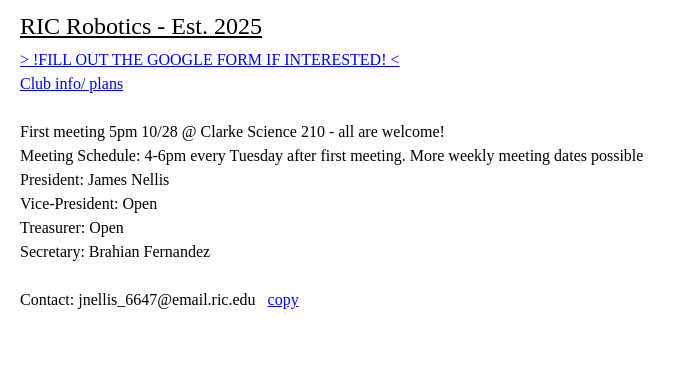
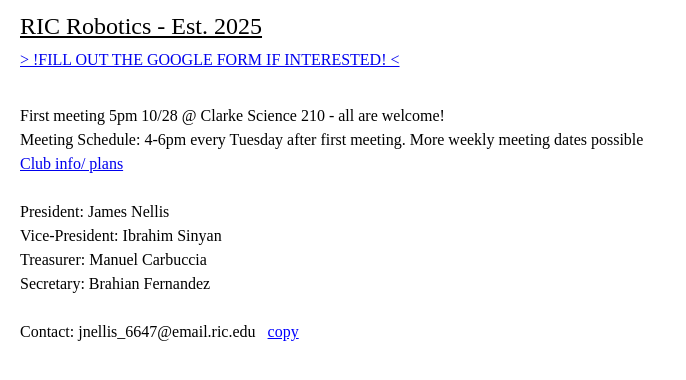
Before and after one commit to RICRobotics/ricrobotics.github.io, a plain HTML site: page index.html in a window 1280 px wide. Shown: the whole page, without its empty margins (0-686 px from the left). Drawn offline with Linux system fonts and the light colour scheme.

Commit message:
update index

```diff
--- a/index.html
+++ b/index.html
@@ -67,13 +67,14 @@
     <div class="title">RIC Robotics - Est. 2025</div>
     <br>
     <p><a href="https://forms.gle/Zdkjng7vhTCrmmHPA" target="blank"> &gt; !FILL OUT THE GOOGLE FORM IF INTERESTED! &lt; </a></p>
+    <br><br>
+    <p>First meeting 5pm 10/28 @ Clarke Science 210 - all are welcome!</p>
+    <p>Meeting Schedule: 4-6pm every Tuesday after first meeting. More weekly meeting dates possible</p>
     <a href="info.html">Club info/ plans</a>
     <br><br><br><br>
-    <p>First meeting 5pm 10/28 @ Clarke Science 210 - all are welcome!</p>
-    <p>Meeting Schedule: 4-6pm every Tuesday after first meeting. More weekly meeting dates possible
     <p>President: James Nellis</p>
-    <p>Vice-President: Open</p>
-    <p>Treasurer: Open</p>
+    <p>Vice-President: Ibrahim Sinyan</p>
+    <p>Treasurer: Manuel Carbuccia</p>
     <p>Secretary: Brahian Fernandez</p>
     <br>
     <p>Contact: jnellis_6647@email.ric.edu
```
